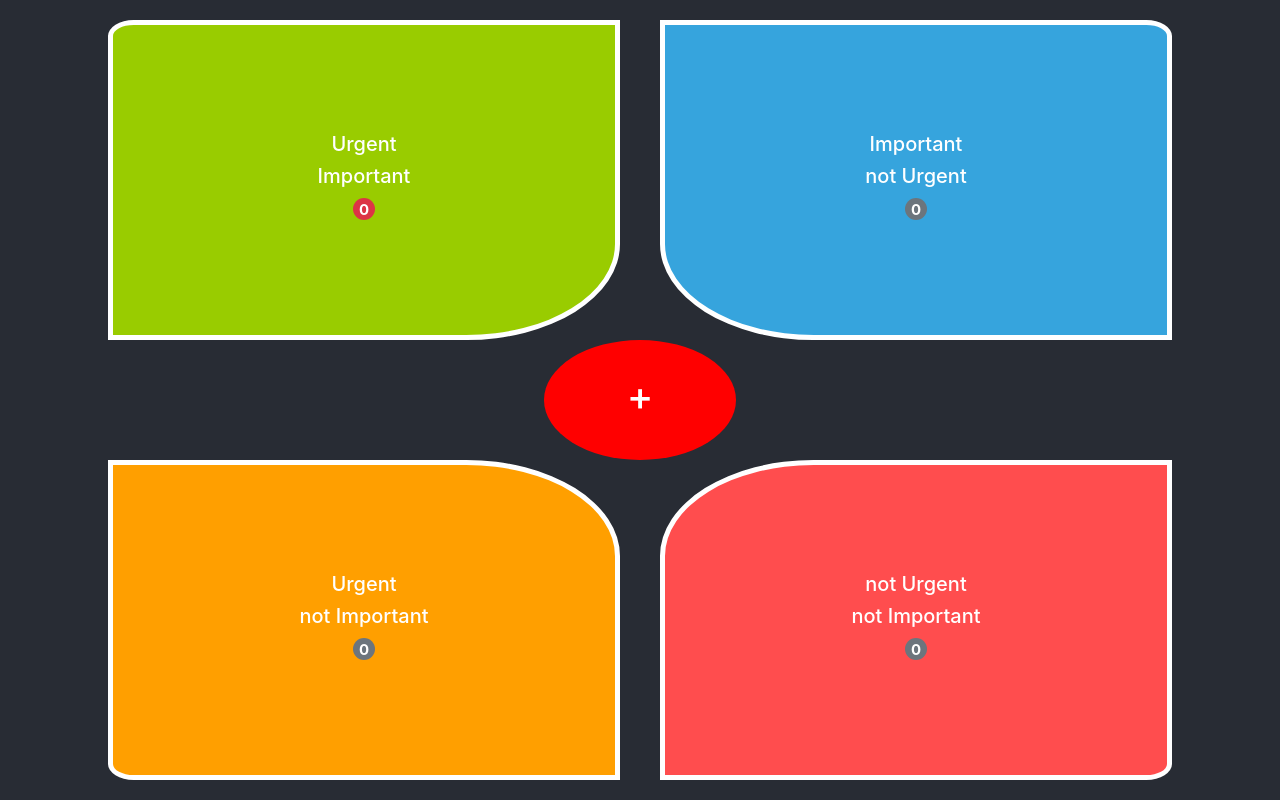
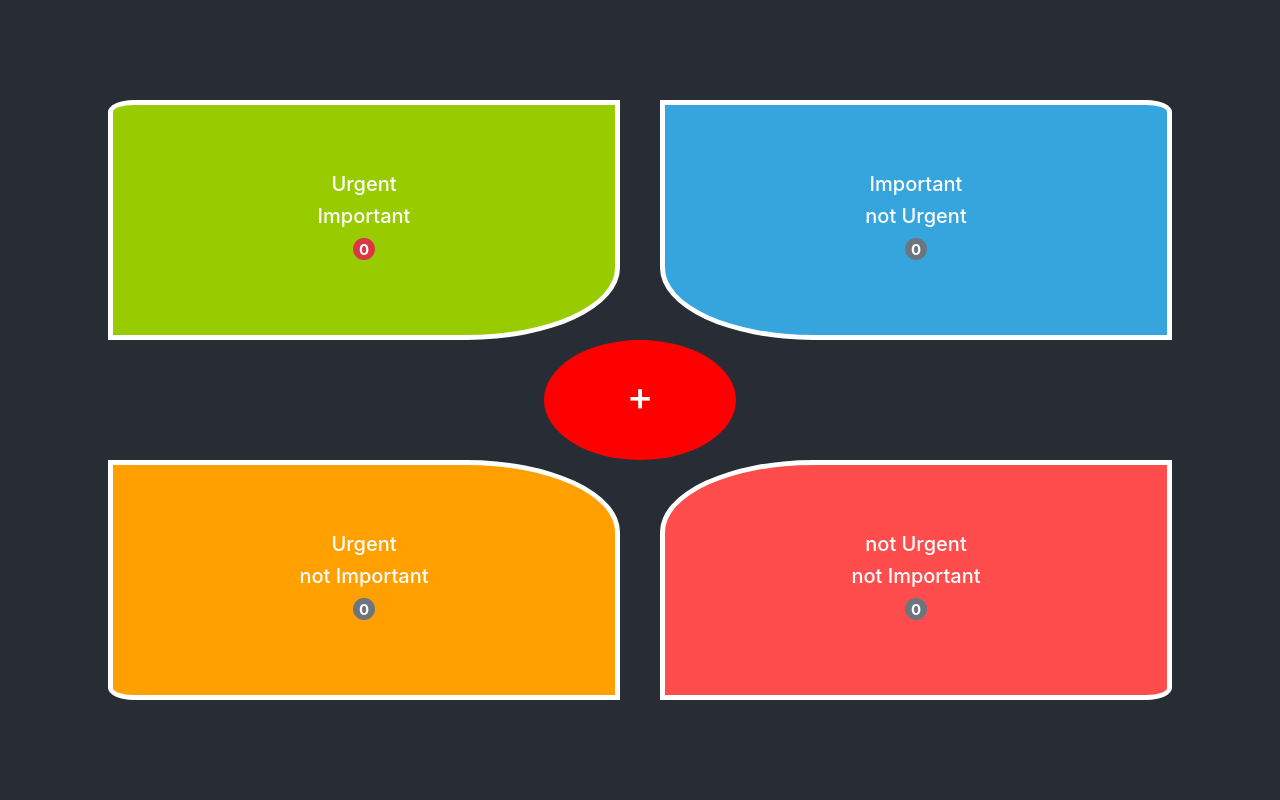
Before and after one commit to fahricigdem/prioritized-task-list-with-react, a React (Create React App) app: page / in a window 1280 px wide. Built offline with nearby package versions, Linux system fonts and the light colour scheme.

Commit message:
home design

```diff
--- a/src/App.css
+++ b/src/App.css
@@ -23,7 +23,7 @@
   justify-content: center;
 
   border: solid white 5px;
-  height: 40vh;
+  height: 30vh;
   width: 40vW;
   margin: 0px 20px;
 
```
